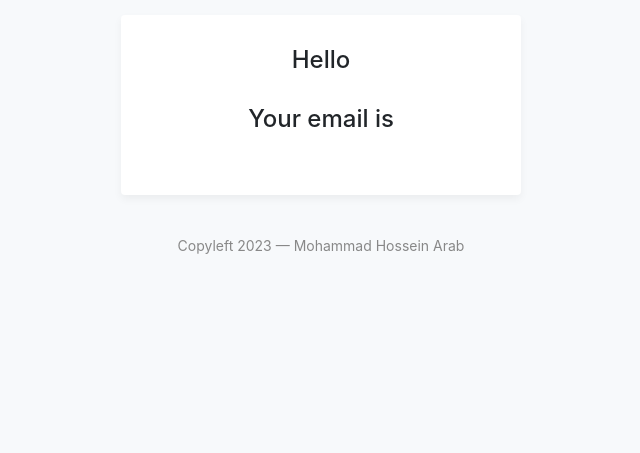
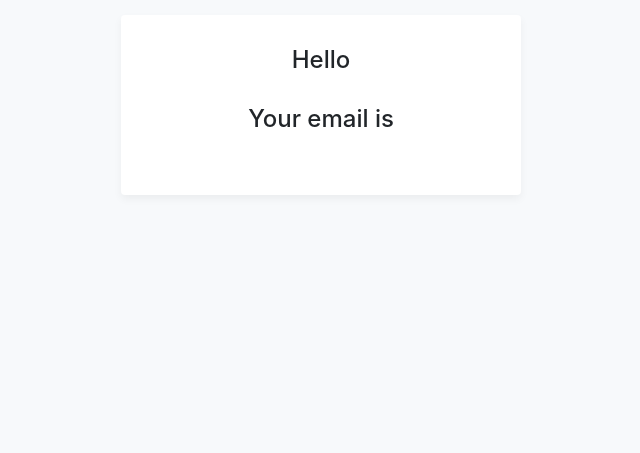
Before and after one commit to ash8m/flask-login-form, a Python web app: template website/templates/home.html in a window 1280 px wide. Shown: the part 208-661 px from the top of the page, without its empty margins (319-959 px from the left). Run offline with Jinja, Linux system fonts and the light colour scheme; the template is opened without the code that fills it, so the values that code supplies are empty.

Commit message:
cleanup html

```diff
--- a/website/templates/home.html
+++ b/website/templates/home.html
@@ -17,9 +17,6 @@ Home
                     <h4 class="card-title" style="text-align: center">Your email is {{ current_user.email }}</h4>
                 </div>
             </div>
-            <div class="footer">
-                Copyleft 2023 &mdash; Mohammad Hossein Arab
-            </div>
         </div>
     </div>
 </div>
--- a/website/templates/login.html
+++ b/website/templates/login.html
@@ -41,9 +41,6 @@ Login Page
                     </form>
                 </div>
             </div>
-            <div class="footer">
-                Copyleft 2023 &mdash; Mohammad Hossein Arab
-            </div>
         </div>
     </div>
 </div>
--- a/website/templates/register.html
+++ b/website/templates/register.html
@@ -47,9 +47,6 @@ Register Page
                     </form>
                 </div>
             </div>
-            <div class="footer">
-                Copyleft 2023 &mdash; Mohammad Hossein Arab
-            </div>
         </div>
     </div>
 </div>
```
